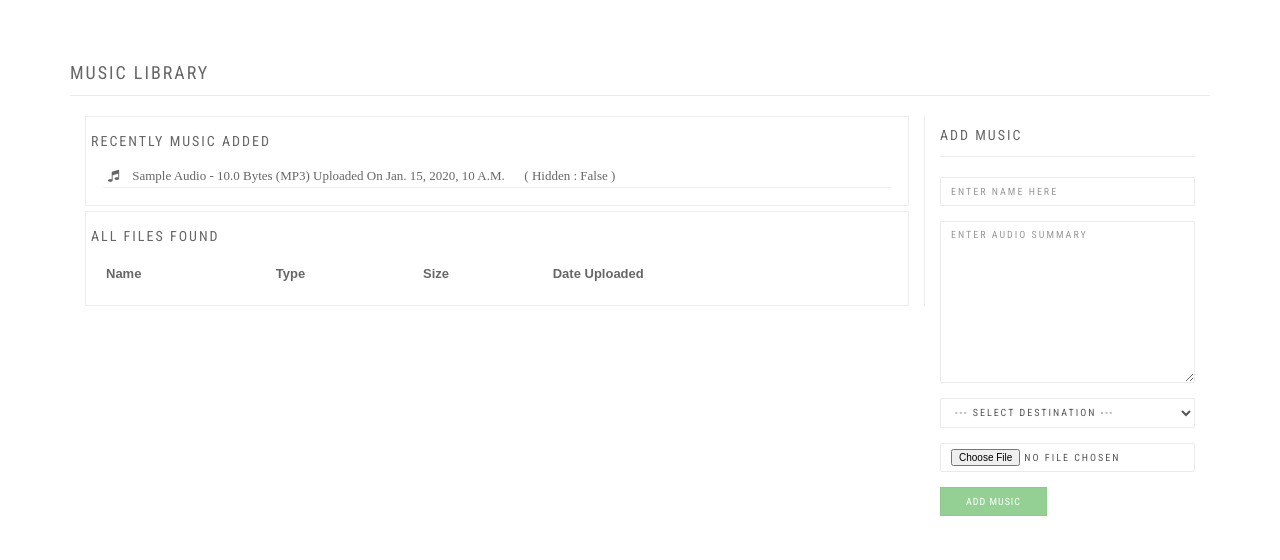
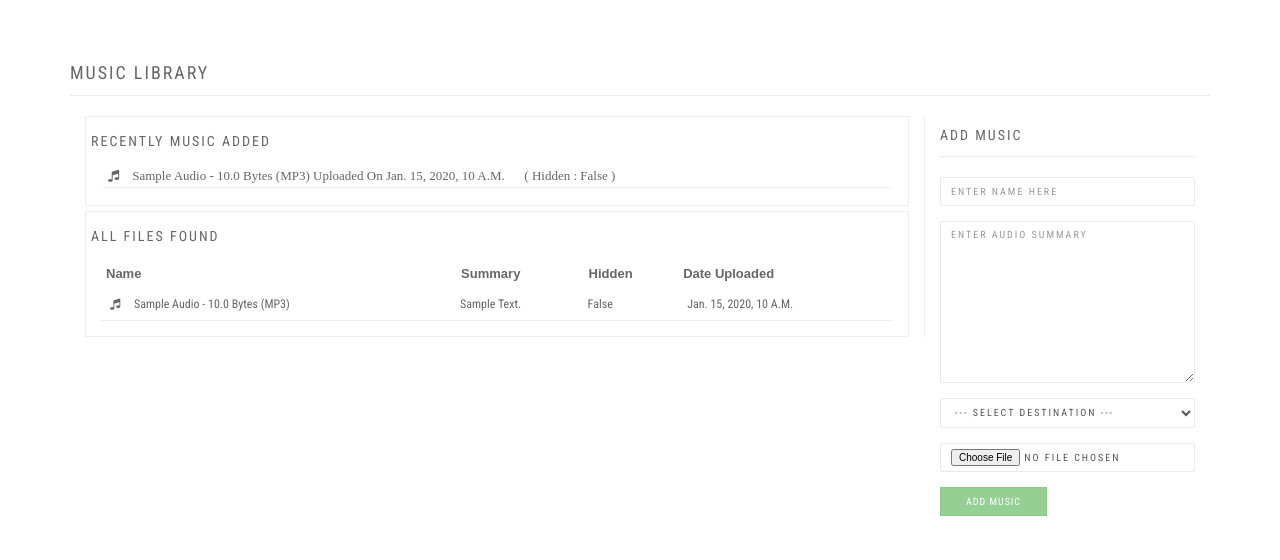
Before and after one commit to alic-xc/FileManager, a Django app: page /audio in a window 1280 px wide. Shown: the part 50-610 px from the top of the page. Run offline with Django 3.2, Linux system fonts and the light colour scheme; tables that the repository leaves empty hold one stand-in row (values such as "Sample post"); lists and menus that the app fills with data are empty; some libraries are stand-ins or nearby versions; some web fonts are replaced.

Commit message:
working on the audio html

```diff
--- a/Manager/templates/Manager/app/audio.html
+++ b/Manager/templates/Manager/app/audio.html
@@ -40,6 +40,11 @@
       background:#bbb;
       color:white;
       cursor:pointer
+  }
+  table tr td{
+    font-family: "Roboto Condensed", sans-serif!important;
+    font-size:13px;
+    padding:4px;
   }
 </style>
 {% endblock %}
@@ -123,20 +128,20 @@
                                   <table style='width:100%;border:none;'>
                                     <thead>
                                       <th style='padding:5px;border:none;'>Name</th>
-                                      <th style='padding:5px;border:none;'>Type</th>
-                                      <th style='padding:5px;border:none;'>Size</th>
+                                      <th style='padding:5px;border:none;'>Summary</th>
+                                      <th style='padding:5px;border:none;'>Hidden</th>
                                       <th>Date Uploaded</th>
                                     </thead>
                                     <tbody>
-                              {% for directory in directories reversed %}
+                              {% for directory in music reversed %}
                                 <tr class='folder-node folder'  id = '{{ directory.unique }}'>
-                                  <td><i class='fa fa-folder' style='margin-left:5px'></i>
-                                    {{ directory }}</td>
+                                  <td><i class='fa fa-music' style='margin-left:5px'></i>
+                                    &nbsp;&nbsp;&nbsp;&nbsp;{{ directory }}</td>
+                                    <td>  {{ directory.summary }} </td>
+                                    <td>  {{ directory.hidden }} </td>
                                     <td>{{ directory.date }}</td>
-                                    <td>  {{ directory.hidden }} </td>
-                                   <td style='text-align:center;'> {{ directory.movies.count|add:directory.music.count|add:directory.gallery.count|add:directory.document.count }} </td>
 
-                                </tr>
+                                  </tr>
                               {% endfor %}
                               </tbody>
                               </table>
```
Also changed, not shown: 1 other file.
